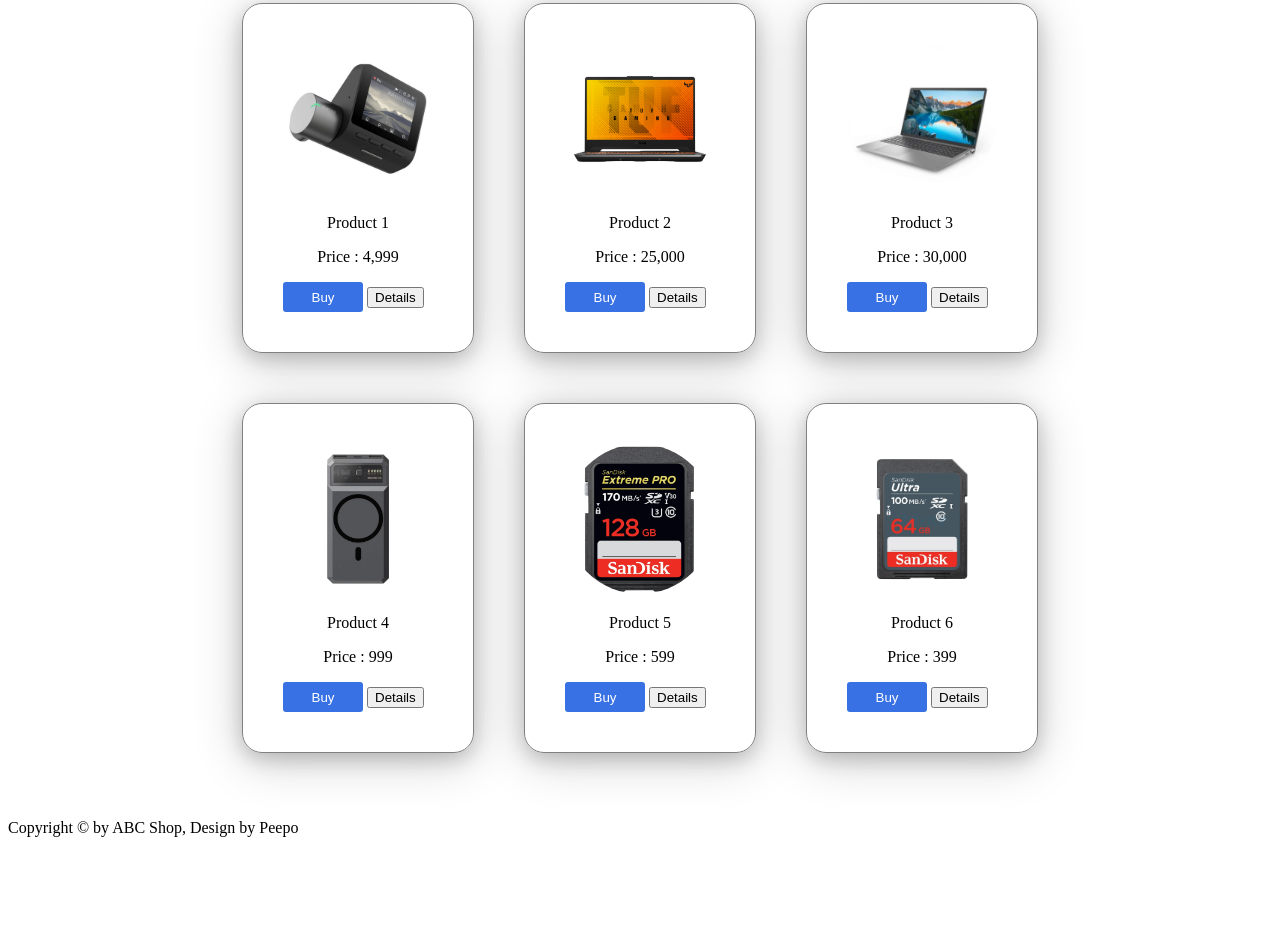
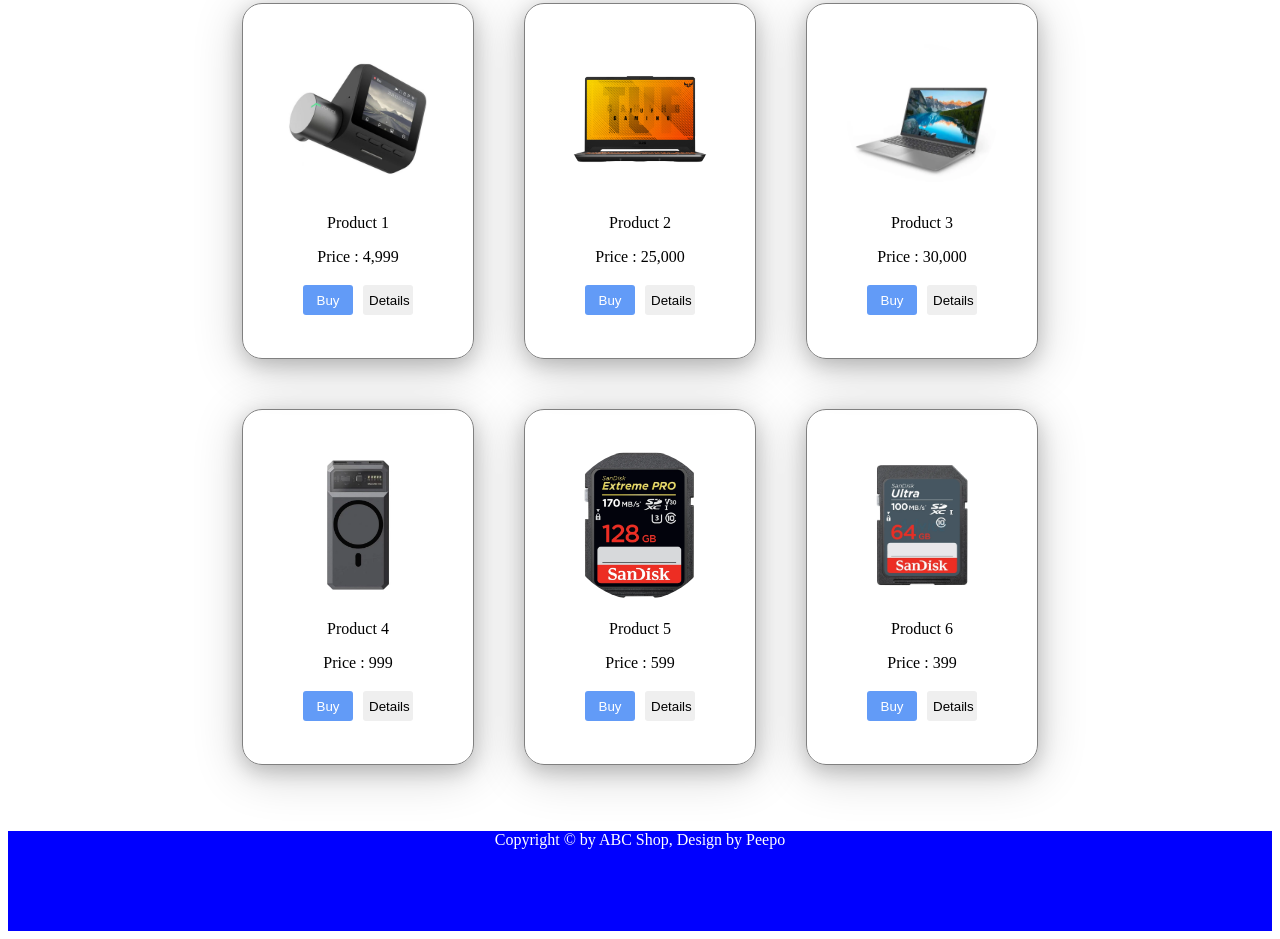
Before and after one commit to ProPannawatt/FEBC2, a plain HTML site: page FEBC-DAY12-HW.html in a window 1280 px wide. Shown: the part 317-1256 px from the top of the page. Before the commit the page ends 1170 px from the top, so only its background shows below. Drawn offline with Linux system fonts and the light colour scheme.

Commit message:
Update : Class and Hover
add css details, add hover

```diff
--- a/FEBC-DAY12-styles01.css
+++ b/FEBC-DAY12-styles01.css
@@ -45,16 +45,40 @@
 .body-content-item-price {
     text-align: center;
 }
-/* Ref Class attribute in button selector not show Why??*/
+
+div.body-content-item-input {
+    text-align: center;
+}
+
 button.btn-buy {
-    width: 80px;
+    width: 50px;
     height: 30px;
     color: white;
+    border-radius: 3px;
+    background-color: rgb(98, 155, 247);
     border: none;
-    border-radius: 3px;
-    background-color: rgb(56, 113, 227);
+    margin: 3px;
 }
 
-button:hover {
-    background-color: yellow;
+button.btn-details {
+    width: 50px;
+    height: 30px;
+    border-radius: 3px;
+    border: none;
+    margin: 3px;
 }
+
+button.btn-buy:hover {
+    background-color: rgb(74, 66, 239);
+}
+
+button.btn-details:hover {
+    background-color: rgb(120, 119, 126);
+}
+
+.footer {
+    height: 100px;
+    background-color: blue;
+    text-align: center;
+    color: white;
+}
```
